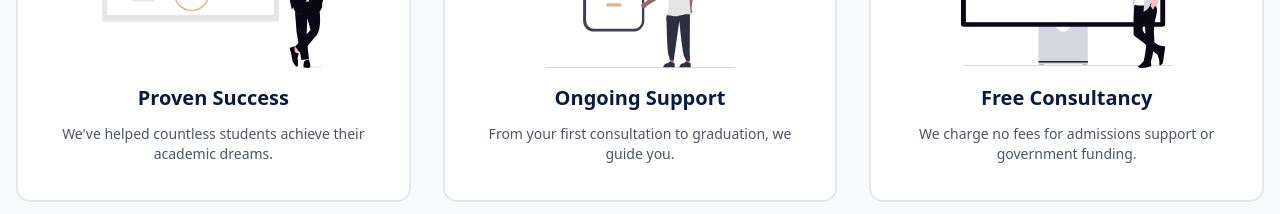
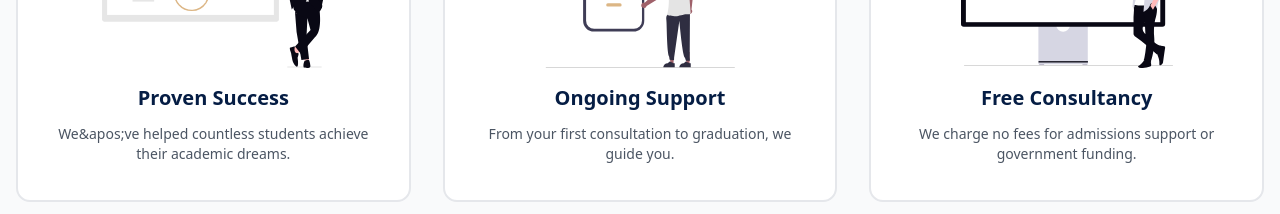
Before and after one commit to junechakma/wexford-educare, a Next.js app: page /about-us in a window 1280 px wide. Shown: the part 1420-1634 px from the top of the page. Built offline with nearby package versions, Linux system fonts and the light colour scheme.

Commit message:
issue fixed

```diff
--- a/app/(frontend)/about-us/page.tsx
+++ b/app/(frontend)/about-us/page.tsx
@@ -32,7 +32,7 @@ export default function AboutUs() {
       illustration: "/images/illustrations/undraw_success-factors_i417.svg",
       title: "Proven Success",
       description:
-        "We've helped countless students achieve their academic dreams.",
+        "We&apos;ve helped countless students achieve their academic dreams.",
     },
     {
       illustration: "/images/illustrations/undraw_active-support_v6g0.svg",
@@ -217,7 +217,7 @@ export default function AboutUs() {
                 </div>
                 <div>
                   <h3 className="text-sm sm:text-base font-semibold text-secondary mb-1">Our Commitment</h3>
-                  <p className="text-xs sm:text-sm text-gray-600">Providing end-to-end support for every student's journey</p>
+                  <p className="text-xs sm:text-sm text-gray-600">Providing end-to-end support for every student&apos;s journey</p>
                 </div>
               </div>
             </div>
--- a/app/(frontend)/contact-us/page.tsx
+++ b/app/(frontend)/contact-us/page.tsx
@@ -3,7 +3,6 @@
 import { useState } from "react";
 import Image from "next/image";
 import Link from "next/link";
-import { CardContainer, CardBody, CardItem } from "@/components/ui/aceternity/3d-card";
 import { Card } from "@/components/ui/card";
 import { BackgroundBeams } from "@/components/ui/aceternity/background-beams";
 import { TextGenerateEffect } from "@/components/ui/aceternity/text-generate-effect";
```
